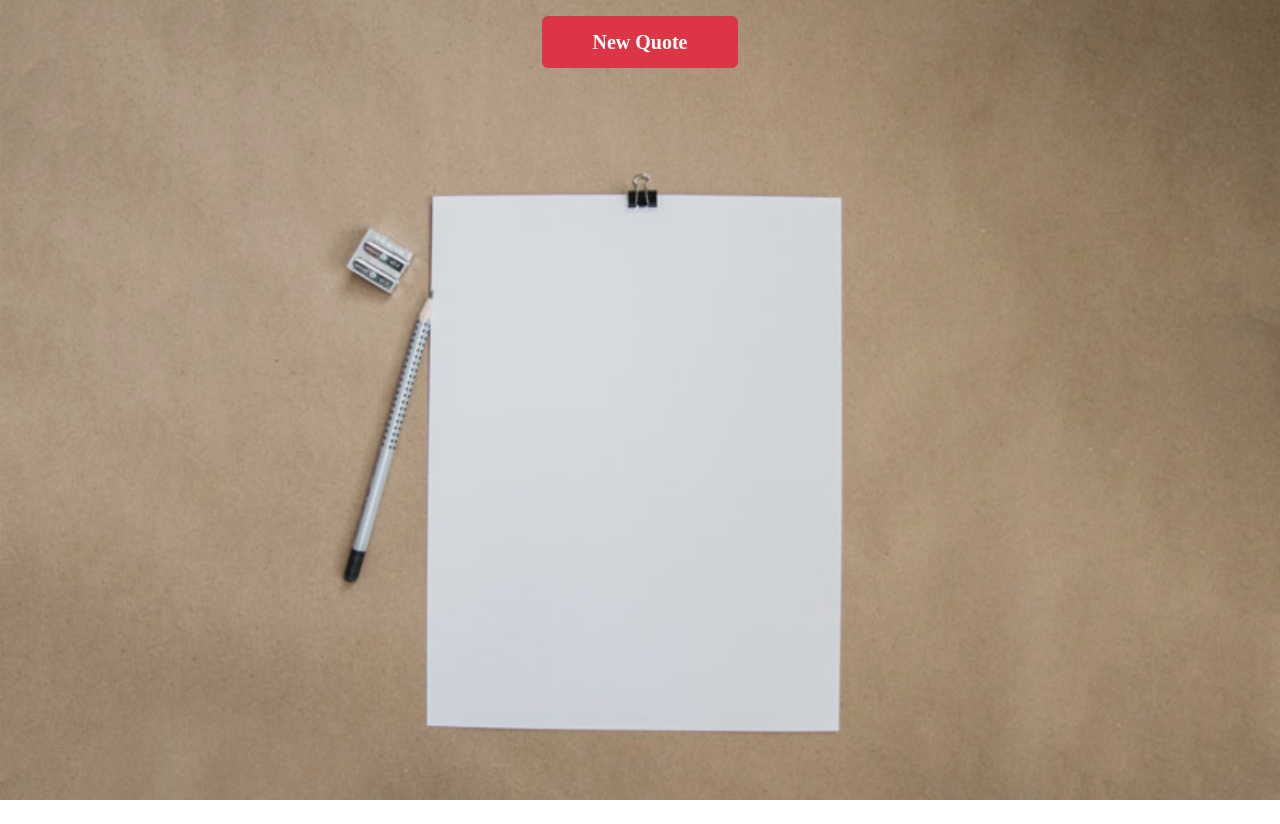
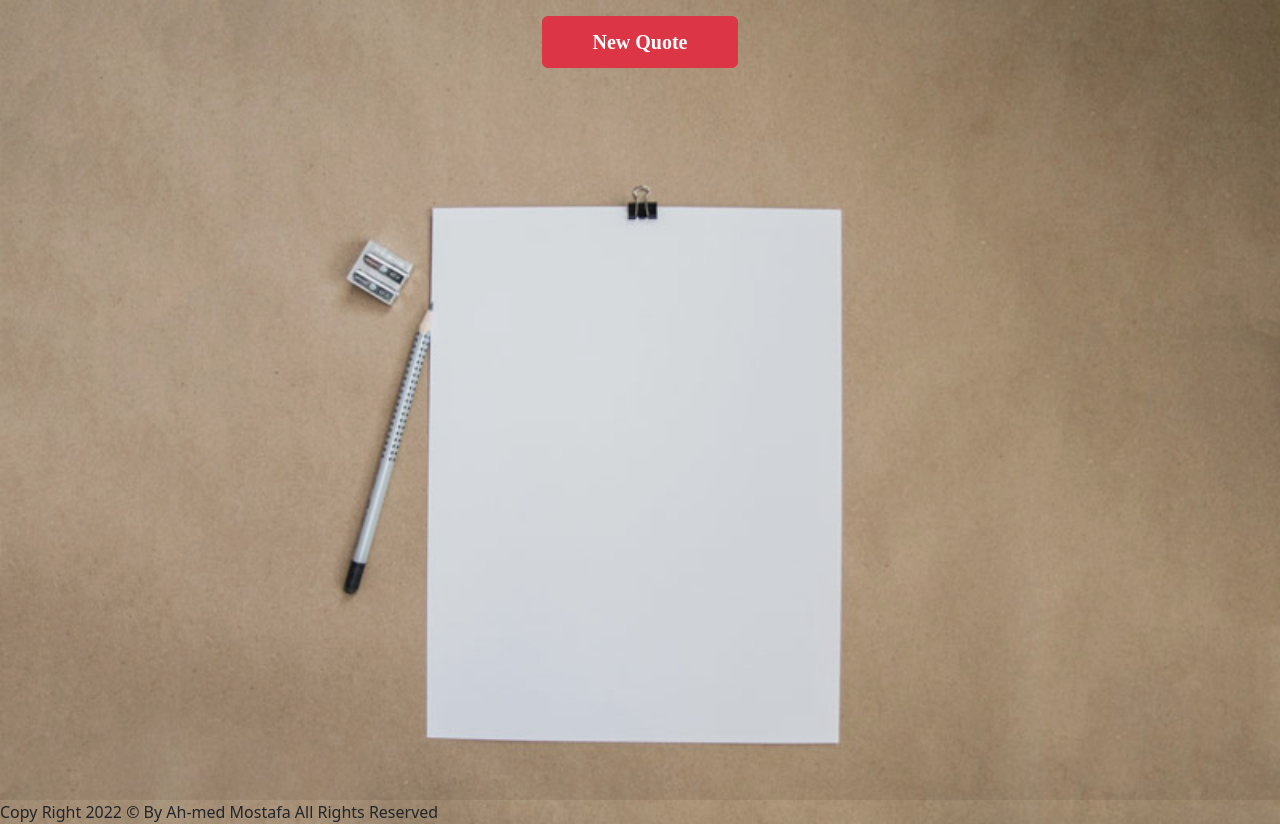
Before and after one commit to ahmedmostafamohmed/QuotesApp, a plain HTML site: page index.html in a window 1280 px wide. Before the commit the page ends 800 px from the top, so only its background shows below. Drawn offline with Linux system fonts and the light colour scheme; a web font is replaced by a local one.

Commit message:
Update index.html

```diff
--- a/index.html
+++ b/index.html
@@ -21,8 +21,12 @@
     </div>
 
 
-    <script src="js/main.js"></script>
+
   </div>
+<div class="footer-cntent">Copy Right 2022 © By Ah-med Mostafa All Rights Reserved</div>
+          </div>
+
+<script src="js/main.js"></script>
 </body>
 
 </html>
```
